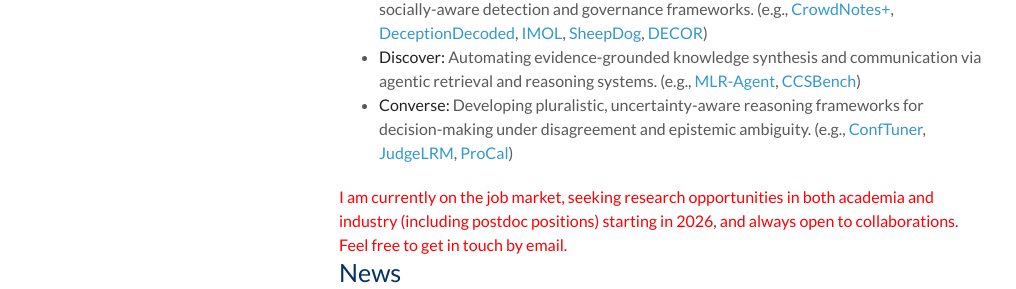
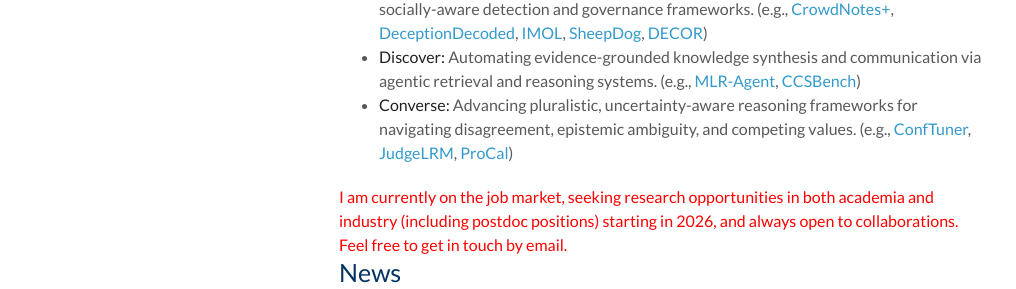
Before and after one commit to jiayingwu19/jiayingwu19.github.io, a Jekyll site: the page built from index.md, in a window 1280 px wide and 900 px high. Shown: the part 430-719 px from the top of the window, without its empty margins (131-1147 px from the left). Built offline with Jekyll 4.4.1, drawn with Linux system fonts in a browser that asks for light colours; a style sheet for code colours, icons or effects is not loaded; our own code applies the rules of GitHub Pages for plain Markdown files.

Commit message:
feb 2026 update

```diff
--- a/index.md
+++ b/index.md
@@ -13,7 +13,7 @@ I completed my Ph.D. in Computer Science at NUS in 2024, where I was fortunate t
 My research lies at the intersection of **NLP and data mining**, where I design **socially intelligent agentic systems** for safe and reliable decision-making in complex information ecosystems. My agenda is organized around three core objectives:
 - **Guard:** Securing information ecosystems against adversarial manipulation through socially-aware detection and governance frameworks. (e.g., [CrowdNotes+](https://arxiv.org/pdf/2510.11423), [DeceptionDecoded](https://arxiv.org/pdf/2505.15489), [IMOL](https://aclanthology.org/2025.acl-long.1494.pdf), [SheepDog](https://dl.acm.org/doi/pdf/10.1145/3637528.3671977), [DECOR](https://dl.acm.org/doi/pdf/10.1145/3580305.3599298))
 - **Discover:** Automating evidence-grounded knowledge synthesis and communication via agentic retrieval and reasoning systems. (e.g., [MLR-Agent](https://arxiv.org/pdf/2505.19955), [CCSBench](https://www.arxiv.org/pdf/2410.12601))
-- **Converse:** Developing pluralistic, uncertainty-aware reasoning frameworks for decision-making under disagreement and epistemic ambiguity. (e.g., [ConfTuner](https://arxiv.org/pdf/2508.18847), [JudgeLRM](https://arxiv.org/pdf/2504.00050), [ProCal](https://proceedings.neurips.cc/paper_files/paper/2023/file/d826f5aadb26db488b8686097ceea2d1-Paper-Conference.pdf))
+- **Converse:** Advancing pluralistic, uncertainty-aware reasoning frameworks for navigating disagreement, epistemic ambiguity, and competing values. (e.g., [ConfTuner](https://arxiv.org/pdf/2508.18847), [JudgeLRM](https://arxiv.org/pdf/2504.00050), [ProCal](https://proceedings.neurips.cc/paper_files/paper/2023/file/d826f5aadb26db488b8686097ceea2d1-Paper-Conference.pdf))
 
 <font color="red">I am currently on the job market, seeking research opportunities in both academia and industry (including postdoc positions) starting in 2026, and always open to collaborations. Feel free to get in touch by email.</font>
 
```
